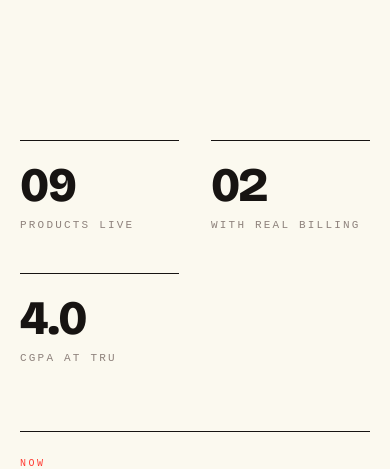
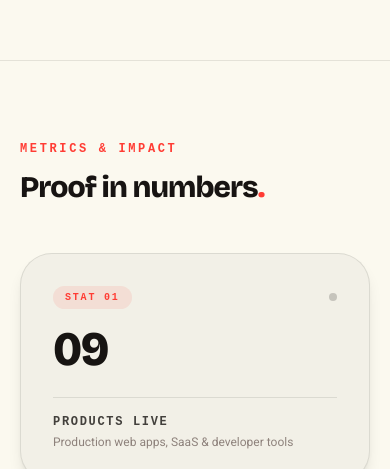
Before and after one commit to deepmroot/mandeep-portfolio, a React (Vite) app: page / in a window 390 px wide. Shown: the part 11531-12000 px from the top of the page. Built offline with nearby package versions, Linux system fonts and the light colour scheme; a web font is replaced by a local one.

Commit message:
feat: Redesign Kpis section into warm editorial metric cards and experience cards

```diff
--- a/src/appart-theme/Portfolio.jsx
+++ b/src/appart-theme/Portfolio.jsx
@@ -1488,8 +1488,19 @@ function Ships() {
 
 function Kpis() {
   return (
-    <section className="max-w-6xl mx-auto px-5 sm:px-8 md:px-24 py-20 sm:py-24">
-      <div className="grid grid-cols-2 md:grid-cols-3 gap-x-8 gap-y-10">
+    <section className="max-w-6xl mx-auto px-5 sm:px-8 md:px-24 py-20 sm:py-28 border-t border-[#171412]/10">
+      {/* Section Header */}
+      <div className="mb-12">
+        <span className={`${MONO} text-xs font-extrabold uppercase tracking-[0.22em] text-[#ff3c34] block mb-3`}>
+          METRICS & IMPACT
+        </span>
+        <h2 className={`${DISPLAY} font-extrabold tracking-[-0.03em] text-3xl sm:text-5xl text-[#171412]`}>
+          Proof in numbers<span className="text-[#ff3c34]">.</span>
+        </h2>
+      </div>
+
+      {/* Top Row: 3 Editorial Metric Cards */}
+      <div className="grid grid-cols-1 md:grid-cols-3 gap-6 sm:gap-8">
         {KPIS.map((kpi, i) => (
           <motion.div
             key={kpi.label}
@@ -1497,49 +1508,77 @@ function Kpis() {
             whileInView={{ opacity: 1, y: 0 }}
             viewport={{ once: true, margin: "-60px" }}
             transition={{ duration: 0.55, ease: EASE_OUT, delay: i * 0.1 }}
-            className="border-t border-[#171412] pt-5"
+            className="bg-[#f2f0e7] rounded-[2rem] p-8 border border-[#171412]/10 shadow-lg flex flex-col justify-between hover:shadow-xl transition-all duration-300"
           >
-            <div className={`${DISPLAY} font-extrabold text-5xl sm:text-6xl tracking-[-0.03em] tabular-nums`}>
-              <CountUp value={kpi.value} format={kpi.format} />
+            <div>
+              <div className="flex items-center justify-between mb-4">
+                <span className={`${MONO} text-[10px] font-extrabold uppercase tracking-[0.18em] text-[#ff3c34] bg-[#ff3c34]/10 px-3 py-1 rounded-full`}>
+                  STAT 0{i + 1}
+                </span>
+                <div className="w-2 h-2 rounded-full bg-[#171412]/20" />
+              </div>
+              <div className={`${DISPLAY} font-extrabold text-5xl sm:text-6xl tracking-[-0.04em] text-[#171412] tabular-nums`}>
+                <CountUp value={kpi.value} format={kpi.format} />
+              </div>
             </div>
-            <div className={`${MONO} text-[11px] uppercase tracking-[0.2em] text-[#8e827c] mt-2`}>
-              {kpi.label}
+
+            <div className="mt-6 pt-4 border-t border-[#171412]/10">
+              <div className={`${MONO} text-xs uppercase font-extrabold tracking-[0.14em] text-[#171412]/80`}>
+                {kpi.label}
+              </div>
+              <p className="text-xs text-[#8e827c] mt-1 font-normal">
+                {i === 0 ? "Production web apps, SaaS & developer tools" : i === 1 ? "Stripe subscriptions & WorkOS auth in production" : "Academic excellence alongside shipping products"}
+              </p>
             </div>
           </motion.div>
         ))}
       </div>
-      <div className="mt-16">
+
+      {/* Bottom Row: 2 Experience & Education Editorial Cards */}
+      <div className="mt-12 grid grid-cols-1 md:grid-cols-2 gap-6 sm:gap-8">
         {[
           {
-            tag: "Now",
+            tag: "NOW // CURRENT ROLE",
+            tagBg: "bg-[#ff3c34]/15 text-[#ff3c34] border-[#ff3c34]/20",
             role: "Systems Analyst",
             org: "City of Merritt",
-            time: "June 2026 — present",
+            time: "June 2026 — Present",
             note: "Systems analysis, IT operations, and digital infrastructure tooling for city services.",
           },
           {
-            tag: "Education",
+            tag: "EDUCATION // DEGREE",
+            tagBg: "bg-[#ffc765]/20 text-[#d97706] border-[#ffc765]/30",
             role: "BCS, Computing Science",
             org: "Thompson Rivers University",
-            time: "expected 2026",
-            note: "CGPA 4.0 — shipping products the whole way through.",
+            time: "Expected 2026",
+            note: "Perfect CGPA 4.0 — architecting and shipping production software throughout the degree.",
           },
-        ].map((item) => (
+        ].map((item, idx) => (
           <motion.div
             {...fadeUp}
             key={item.role}
-            className="grid sm:grid-cols-[7rem_1fr_auto] items-baseline gap-x-8 gap-y-1 border-t border-[#171412] py-6"
+            transition={{ duration: 0.55, ease: EASE_OUT, delay: idx * 0.15 }}
+            className="bg-[#f2f0e7] rounded-[2rem] p-8 border border-[#171412]/10 shadow-lg flex flex-col justify-between hover:shadow-xl transition-all duration-300"
           >
-            <span className={`${MONO} text-[10px] uppercase tracking-[0.25em] text-[#ff3c34]`}>
-              {item.tag}
-            </span>
             <div>
-              <h3 className={`${DISPLAY} text-xl sm:text-2xl font-bold tracking-tight`}>
-                {item.role} · <span className="text-[#171412]/60">{item.org}</span>
+              <div className="flex items-center justify-between gap-4 mb-4">
+                <span className={`${MONO} text-[10px] font-extrabold uppercase tracking-[0.16em] px-3.5 py-1 rounded-full border ${item.tagBg}`}>
+                  {item.tag}
+                </span>
+                <span className={`${MONO} text-xs text-[#8e827c]`}>{item.time}</span>
+              </div>
+
+              <h3 className={`${DISPLAY} text-2xl sm:text-3xl font-extrabold tracking-tight text-[#171412]`}>
+                {item.role}
               </h3>
-              <p className="text-[#171412]/60 text-sm mt-1">{item.note}</p>
+              <p className={`${MONO} text-sm font-bold text-[#ff3c34] mt-1`}>
+                {item.org}
+              </p>
+
+              <p className="text-sm text-[#8e827c] mt-4 leading-relaxed font-normal">
+                {item.note}
+              </p>
             </div>
-            <span className={`${MONO} text-xs text-[#8e827c]`}>{item.time}</span>
           </motion.div>
         ))}
       </div>
```
